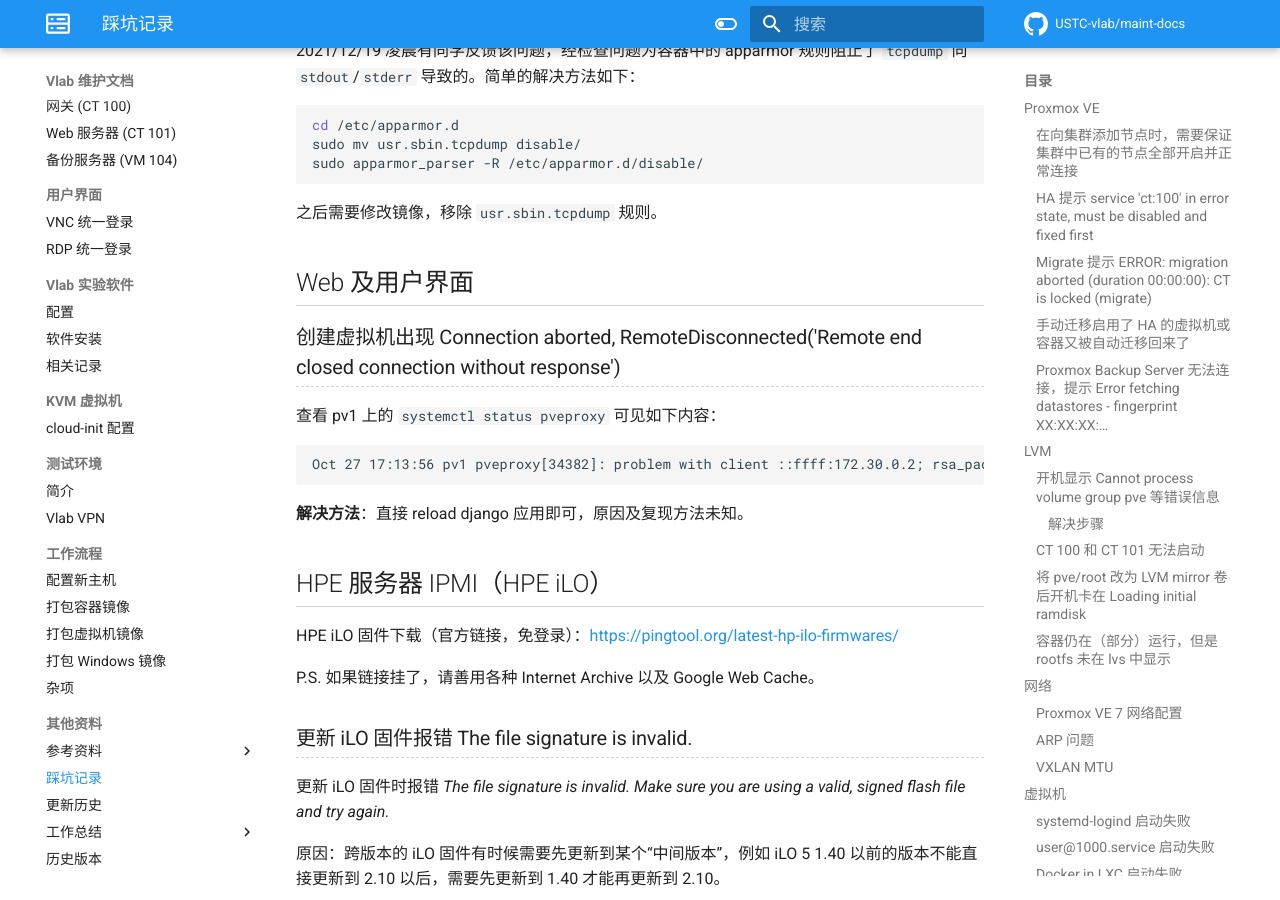
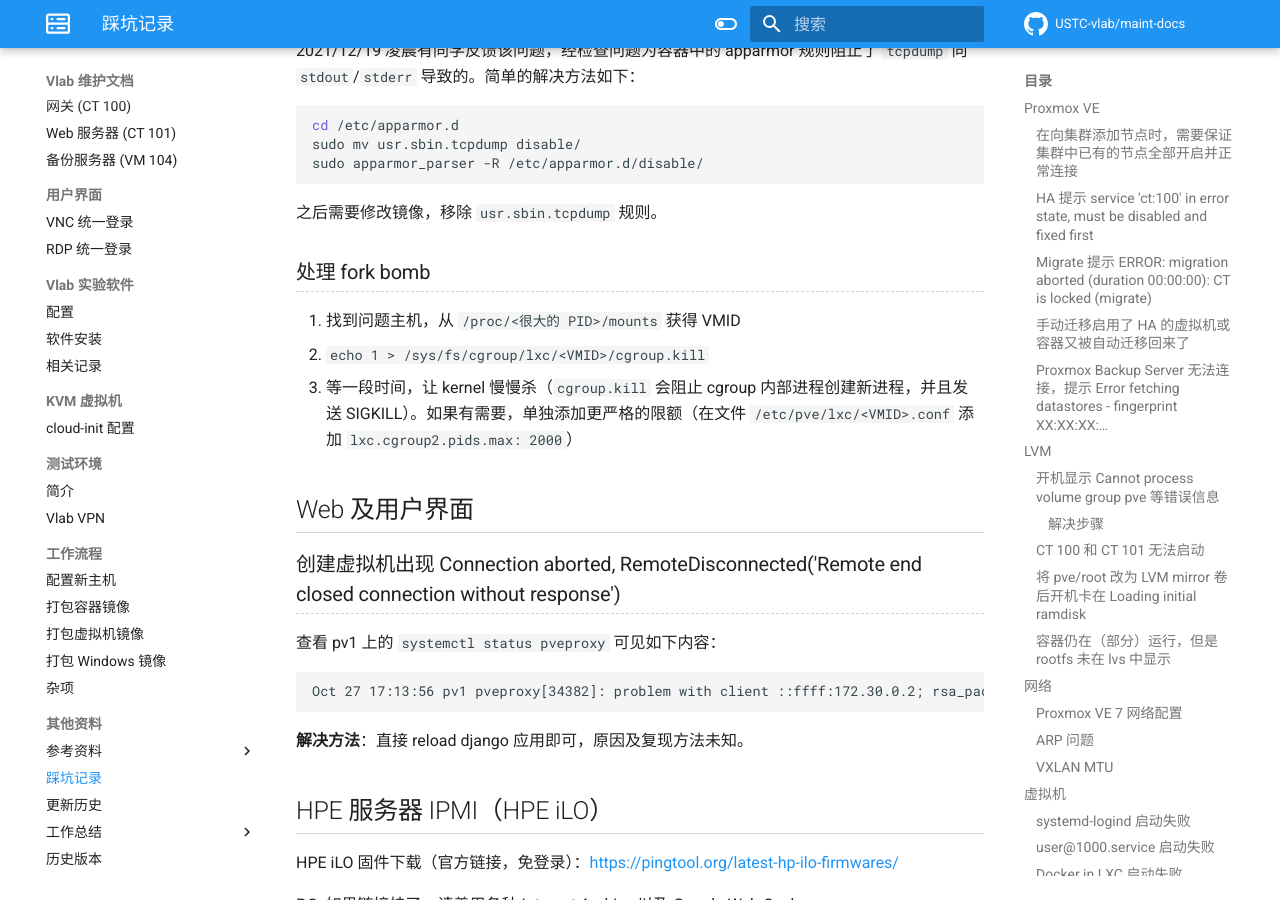
Before and after one commit to USTC-vlab/maint-docs, an MkDocs documentation site: the page built from docs/traps.md, in a window 1280 px wide and 900 px high, scrolled down 10029 px. Built offline with MkDocs 1.6.1 and Material for MkDocs 9.7.7, drawn with Linux system fonts in a browser that asks for light colours; comment, search, counter and statistics services are not loaded.

Commit message:
Update traps and pve lxc conf

```diff
--- a/docs/traps.md
+++ b/docs/traps.md
@@ -382,6 +382,12 @@ sudo apparmor_parser -R /etc/apparmor.d/disable/
 
 之后需要修改镜像，移除 `usr.sbin.tcpdump` 规则。
 
+### 处理 fork bomb
+
+1. 找到问题主机，从 `/proc/<很大的 PID>/mounts` 获得 VMID
+2. `echo 1 > /sys/fs/cgroup/lxc/<VMID>/cgroup.kill`
+3. 等一段时间，让 kernel 慢慢杀（`cgroup.kill` 会阻止 cgroup 内部进程创建新进程，并且发送 SIGKILL）。如果有需要，单独添加更严格的限额（在文件 `/etc/pve/lxc/<VMID>.conf` 添加 `lxc.cgroup2.pids.max: 2000`）
+
 ## Web 及用户界面
 
 ### 创建虚拟机出现 Connection aborted, RemoteDisconnected('Remote end closed connection without response')
```
Also changed, not shown: docs/servers/pve.md (+20 -0 lines).
